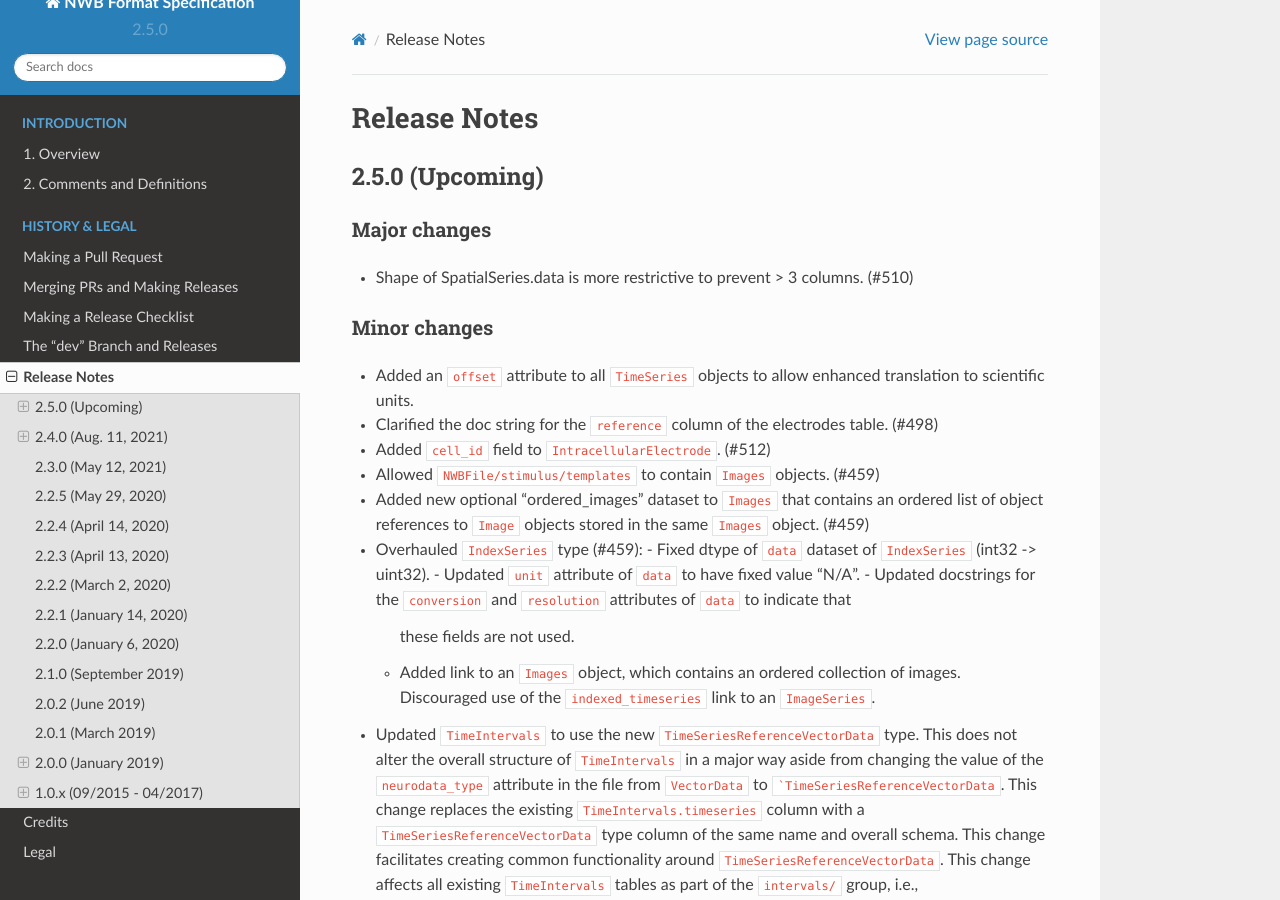
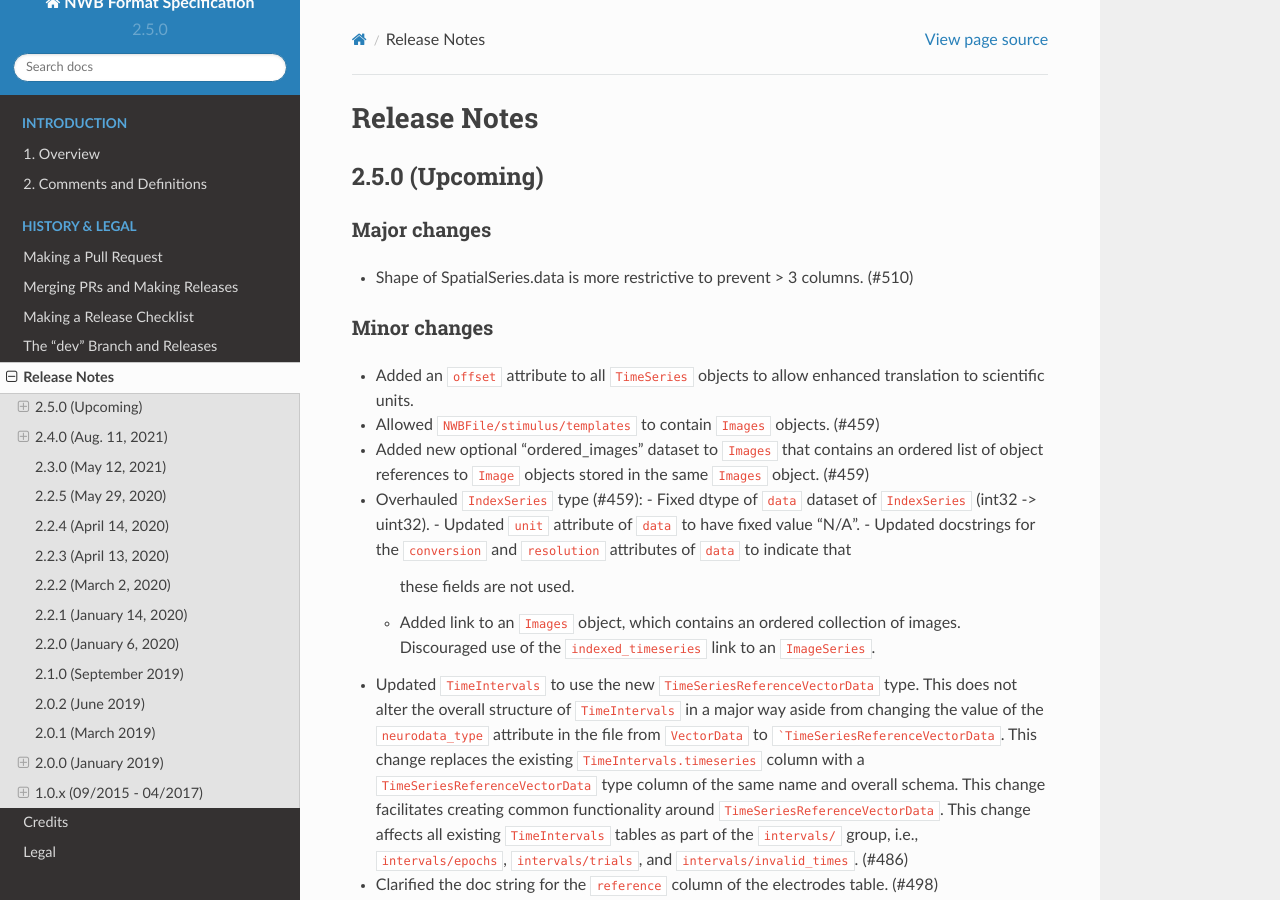
Before and after one commit to NeurodataWithoutBorders/nwb-schema, a Sphinx documentation site: the page built from docs/format/source/format_release_notes.rst, in a window 1280 px wide and 900 px high. Built offline with Sphinx 7.4.7 and the Read the Docs theme 2.0.0, drawn with Linux system fonts in a browser that asks for light colours.

Commit message:
Fix release notes

```diff
--- a/docs/format/source/format_release_notes.rst
+++ b/docs/format/source/format_release_notes.rst
@@ -13,8 +13,6 @@
 Minor changes
 ^^^^^^^^^^^^^
 - Added an ``offset`` attribute to all ``TimeSeries`` objects to allow enhanced translation to scientific units.
-- Clarified the doc string for the ``reference`` column of the electrodes table. (#498)
-- Added ``cell_id`` field to ``IntracellularElectrode``. (#512)
 - Allowed ``NWBFile/stimulus/templates`` to contain ``Images`` objects. (#459)
 - Added new optional "ordered_images" dataset to ``Images`` that contains an ordered list of object references to
   ``Image`` objects stored in the same ``Images`` object. (#459)
@@ -106,7 +104,6 @@
   - ``VectorIndex`` now extends ``VectorData`` instead of ``Index``.
   - Removed unused and non-functional ``Index`` data type.
   - See https://hdmf-common-schema.readthedocs.io/en/latest/format_release_notes.html for full release notes.
-
 
 2.2.5 (May 29, 2020)
 ----------------------
```
